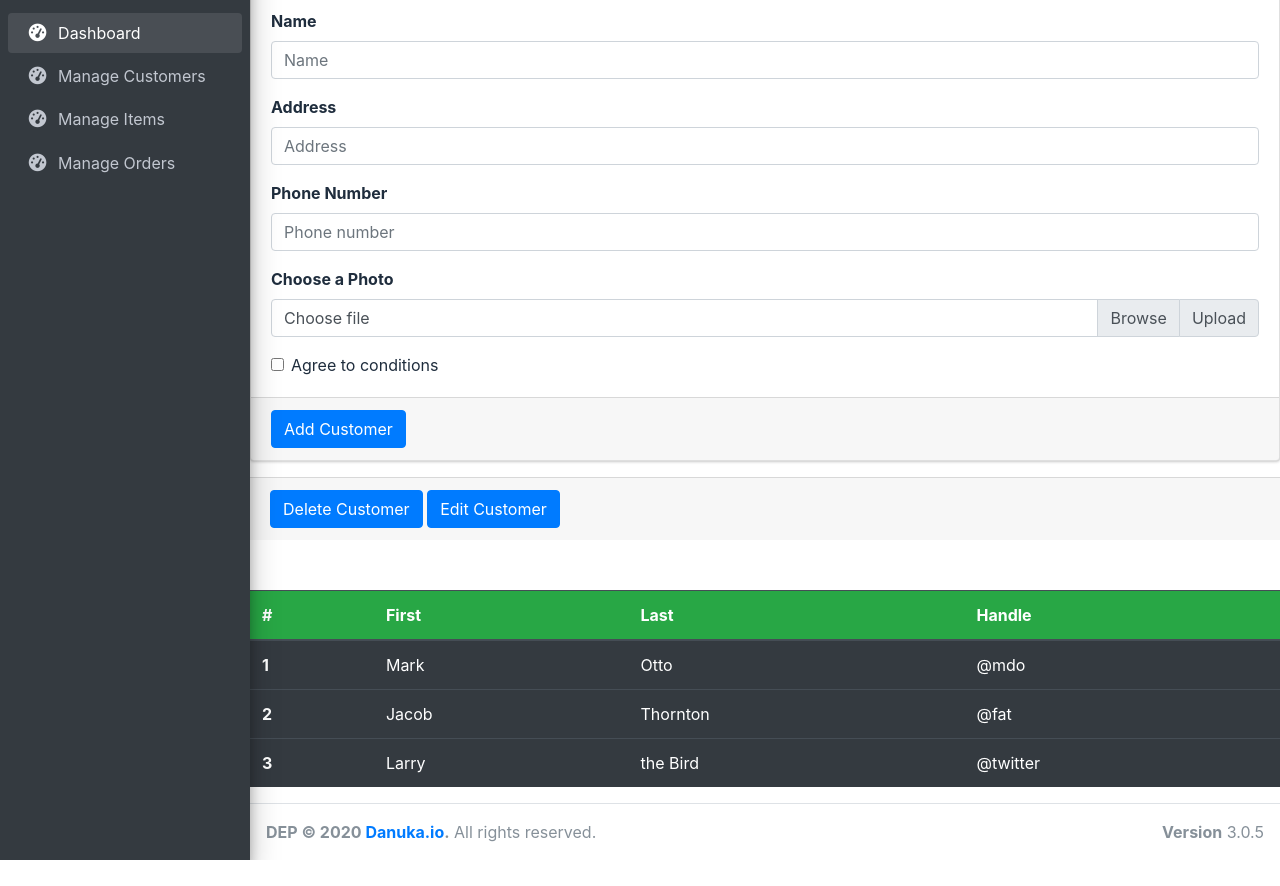
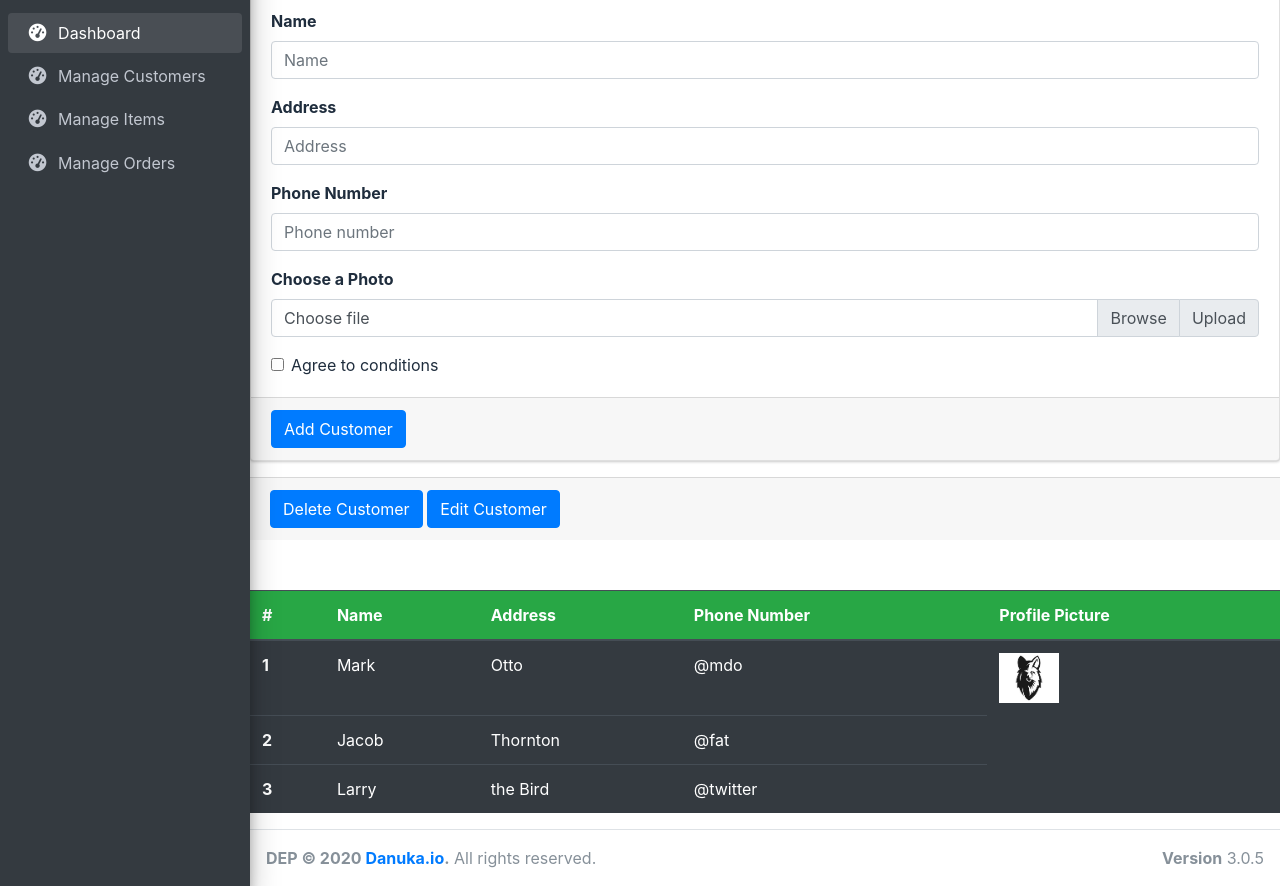
Before and after one commit to danuka-playground/raw-singleWebPage, a website: page customer/index.html in a window 1280 px wide. Shown: the part 127-1013 px from the top of the page. Before the commit the page ends 987 px from the top, so only its background shows below. Drawn offline with nearby package versions, Linux system fonts and the light colour scheme.

Commit message:
congi-customer-2

```diff
--- a/customer/customer.css
+++ b/customer/customer.css
@@ -1,3 +1,15 @@
 .table {
     margin-top: 50px;
 }
+
+.table-pic {
+    height: 50px;
+    width: 60px;
+}
+
+.cus-pic {
+   font-size: 50px;
+    margin: 0;
+    padding: 0;
+    vertical-align: center;
+}
--- a/customer/index.html
+++ b/customer/index.html
@@ -105,6 +105,7 @@
             <!-- /.card-header -->
             <div class="card-header">
                 <h3 class="card-title">Customer Detail</h3>
+
             </div><!-- form start -->
             <form role="form">
                 <div class="card-body">
@@ -152,9 +153,10 @@
             <thead >
             <tr class="bg-success">
                 <th scope="col">#</th>
-                <th scope="col">First</th>
-                <th scope="col">Last</th>
-                <th scope="col">Handle</th>
+                <th scope="col">Name</th>
+                <th scope="col">Address</th>
+                <th scope="col">Phone Number</th>
+                <th scope="col">Profile Picture</th>
             </tr>
             </thead>
             <tbody>
@@ -163,6 +165,7 @@
                 <td>Mark</td>
                 <td>Otto</td>
                 <td>@mdo</td>
+                <td><img src="../img/WOLF__282_29.jpg" alt="" class="table-pic"></td>
             </tr>
             <tr>
                 <th scope="row">2</th>
```
